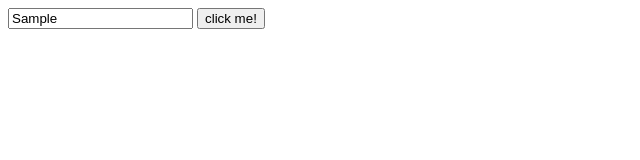
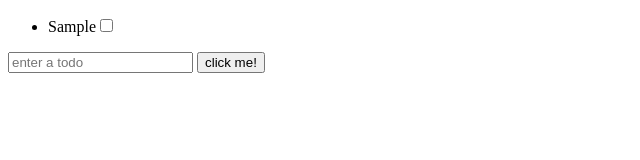
Before and after one commit to Choozii/typescript-playground, a website with bundled scripts: page MiniProject/index.html in a window 1280 px wide. Both pictures are taken after typing "Sample" into the empty fields and a click on the button "click me!". Shown: the whole page, without its empty margins (0-640 px from the left). Built offline with nearby package versions, Linux system fonts and the light colour scheme.

Commit message:
typescript examples

```diff
--- a/MiniProject/index.html
+++ b/MiniProject/index.html
@@ -7,10 +7,11 @@
     <title>Mini Project</title>
   </head>
   <body>
-    <form id="todoform"action="">
-    <input id="input" type="text" placeholder="enter a todo">
-    <button id="btn">click me!</button>
-  </form>
+    <ul id="todolist"></ul>
+    <form id="todoform" action="">
+      <input id="input" type="text" placeholder="enter a todo" />
+      <button id="btn">click me!</button>
+    </form>
     <script src="dist/index.js"></script>
   </body>
 </html>
--- a/MiniProject/src/index.ts
+++ b/MiniProject/src/index.ts
@@ -1,9 +1,55 @@
+interface Todo {
+  text: string;
+  completed: boolean;
+}
+
 const btn = document.getElementById("btn")!;
 const input = document.getElementById("input")! as HTMLInputElement;
-const form = document.querySelector('form');
+const form = document.querySelector("form");
+const list = document.querySelector("#todolist")!;
 
-function handleSubmit(e:SubmitEvent){
-    e.preventDefault();
-    console.log("submitted");
+const todos: Todo[] = readTodos();
+todos.forEach(createTodo);
+
+function readTodos(): Todo[] {
+  const todosJSON = localStorage.getItem("todos");
+  if (todosJSON === null) return [];
+  return JSON.parse(todosJSON);
 }
-form?.addEventListener('submit', handleSubmit);
+
+function handleSubmit(e: SubmitEvent) {
+  e.preventDefault();
+
+  const newTodo: Todo = {
+    text: input.value,
+    completed: false,
+  };
+  todos.push(newTodo);
+  createTodo(newTodo);
+
+  localStorage.setItem("todos", JSON.stringify(todos));
+
+  input.value = "";
+}
+
+function saveTodos() {
+  localStorage.setItem("todos", JSON.stringify(todos));
+}
+
+function createTodo(todo: Todo) {
+  const newLI = document.createElement("li");
+  const checkbox = document.createElement("input");
+  checkbox.type = "checkbox";
+  checkbox.checked = todo.completed;
+
+  checkbox.addEventListener("change", function () {
+    todo.completed = checkbox.checked;
+    saveTodos();
+  });
+
+  newLI.append(todo.text);
+  newLI.append(checkbox);
+  list.append(newLI);
+}
+
+form?.addEventListener("submit", handleSubmit);
--- a/MiniProject/tsconfig.json
+++ b/MiniProject/tsconfig.json
@@ -1,7 +1,6 @@
 {
   "compilerOptions": {
     /* Visit https://aka.ms/tsconfig.json to read more about this file */
-
     /* Projects */
     // "incremental": true,                              /* Enable incremental compilation */
     // "composite": true,                                /* Enable constraints that allow a TypeScript project to be used with project references. */
```
Also changed, not shown: MiniProject/dist/index.js.
